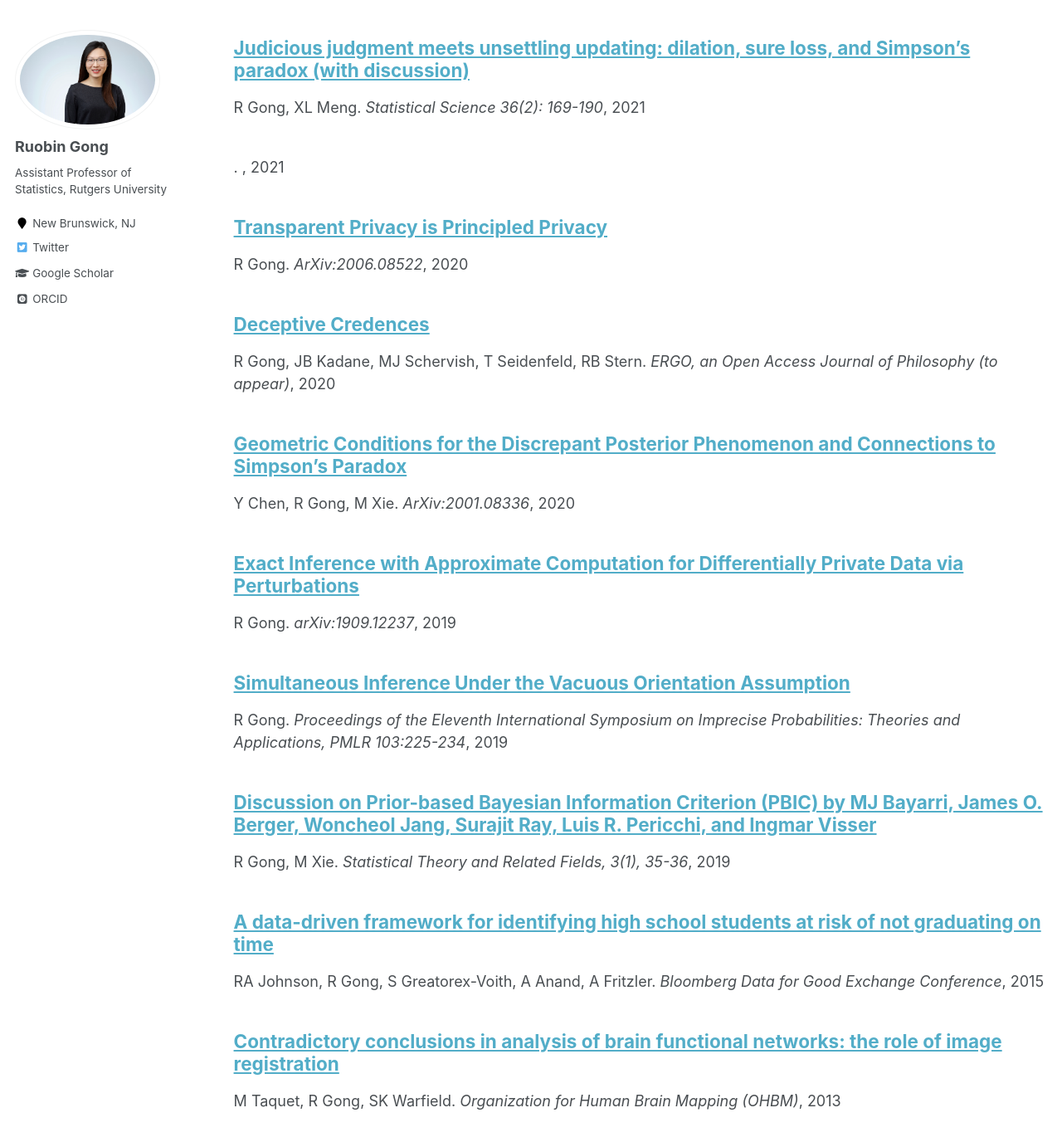
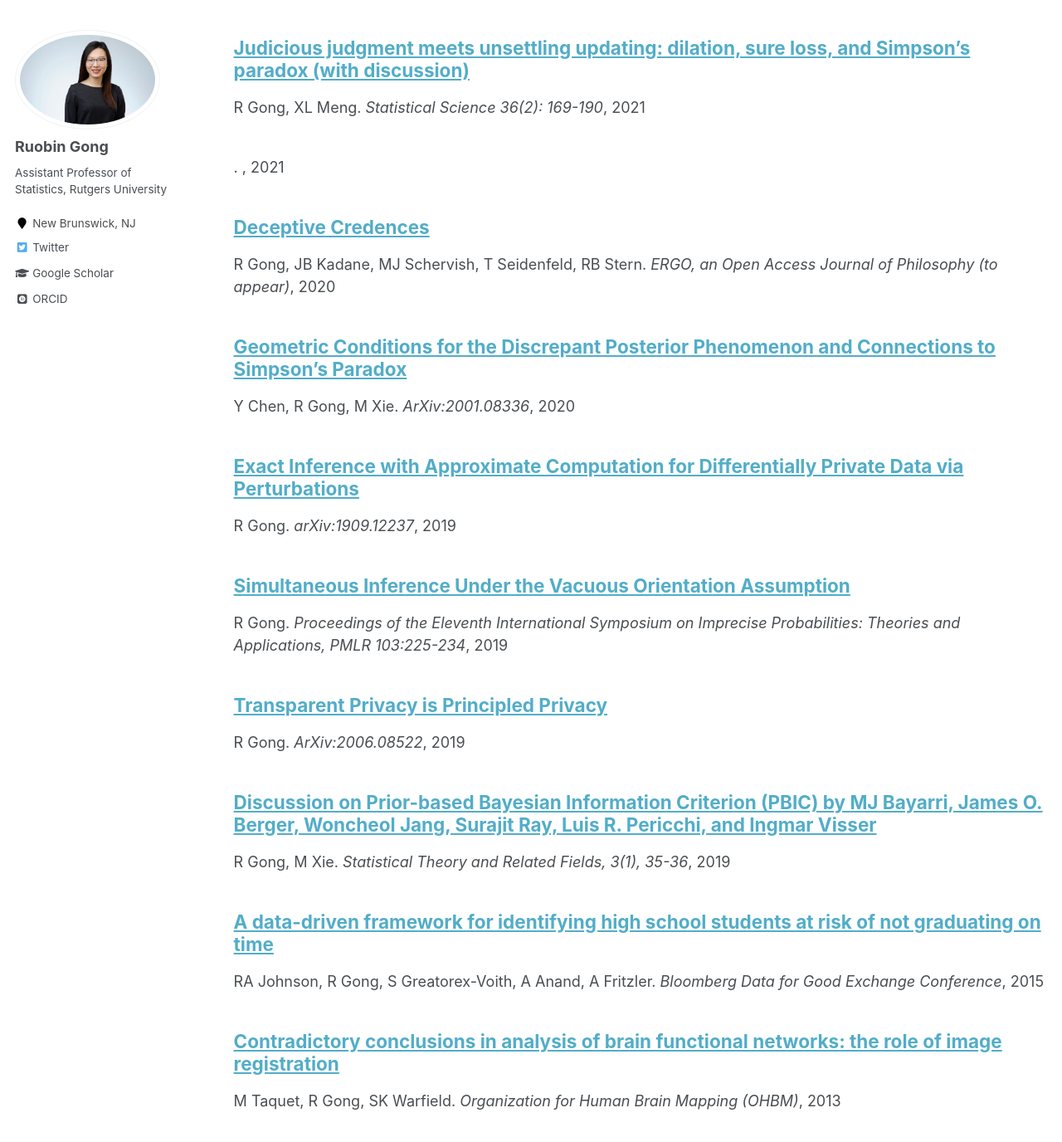
Before and after one commit to RuobinGong/RuobinGong.github.io, a Jekyll site: the page built from _pages/publications.md, in a window 1280 px wide and 1400 px high, scrolled down 552 px. Shown: the top 1376 px of the window at 83% size. Built offline with Jekyll 4.4.1, drawn with Linux system fonts in a browser that asks for light colours; some web fonts are replaced.

Commit message:
Update and rename 2020-06-15-transparent.md to 2019-06-15-transparent.md

```diff
--- a/_publications/2020-06-15-transparent.md
+++ b/_publications/2019-06-15-transparent.md
@@ -1,9 +1,9 @@
 ---
 title: "Transparent Privacy is Principled Privacy"
 collection: publications
-permalink: /publication/2020-06-15-transparent
+permalink: /publication/2019-06-15-transparent
 excerpt: ''
-date: 2020-06-15
+date: 2019-06-15
 venue: 'ArXiv:2006.08522'
 author: 'R Gong'
 
```
